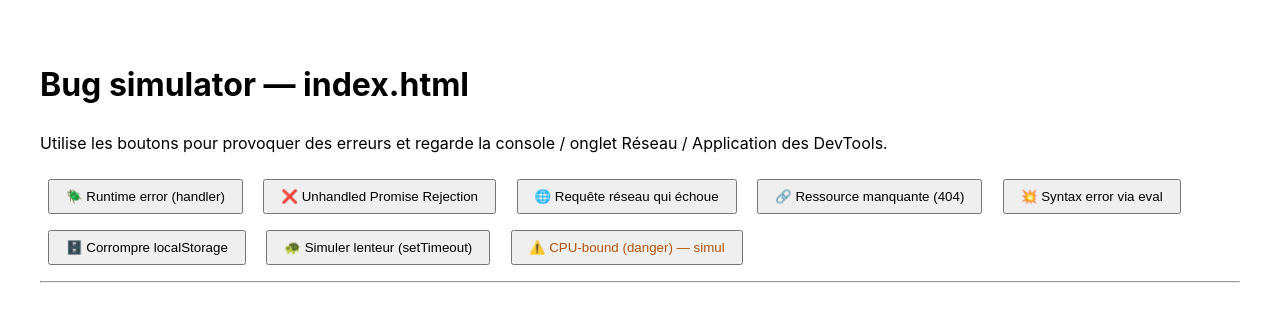
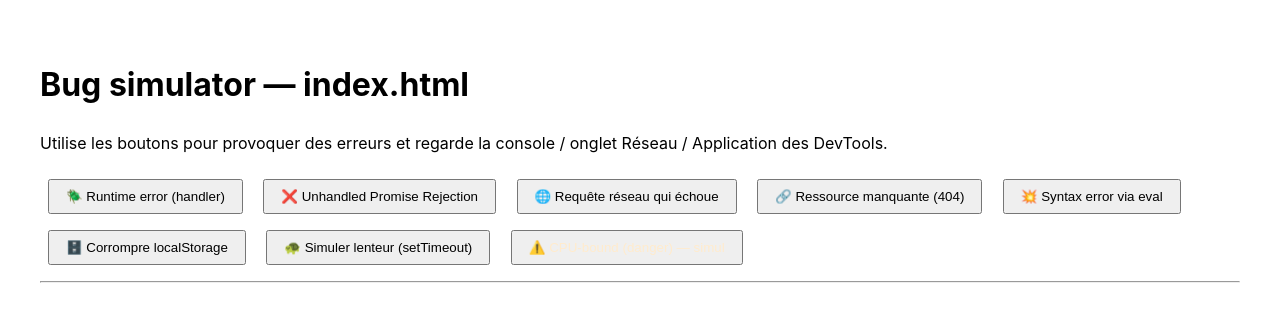
Before and after one commit to damienn7/demo_github_project, a plain HTML site: page index.html in a window 1280 px wide. Drawn offline with Linux system fonts and the light colour scheme.

Commit message:
feat(homepage): add index.html (force)

```diff
--- a/index.html
+++ b/index.html
@@ -7,7 +7,7 @@
   <style>
     body { font-family: Inter, system-ui, sans-serif; padding: 2rem; line-height:1.5 }
     button { margin: .5rem; padding: .5rem 1rem; }
-    .warning { color: #b45309; }
+    .warning { color:blanchedalmond ; }
     .hidden { display:none; }
   </style>
 </head>
```
